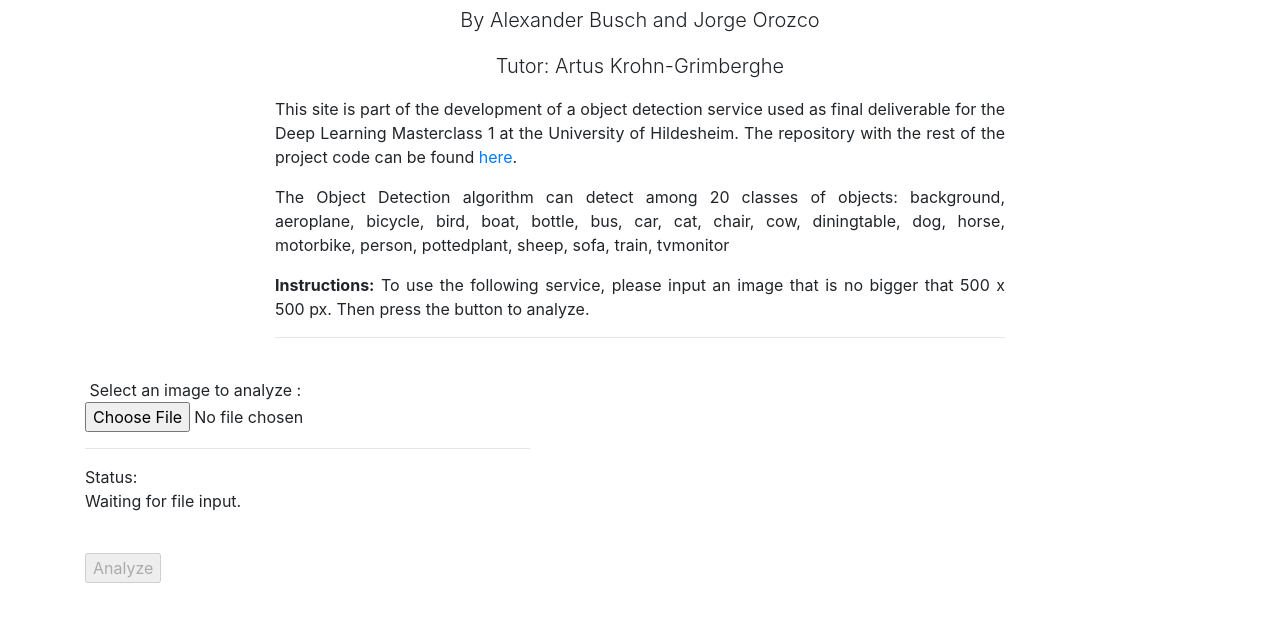
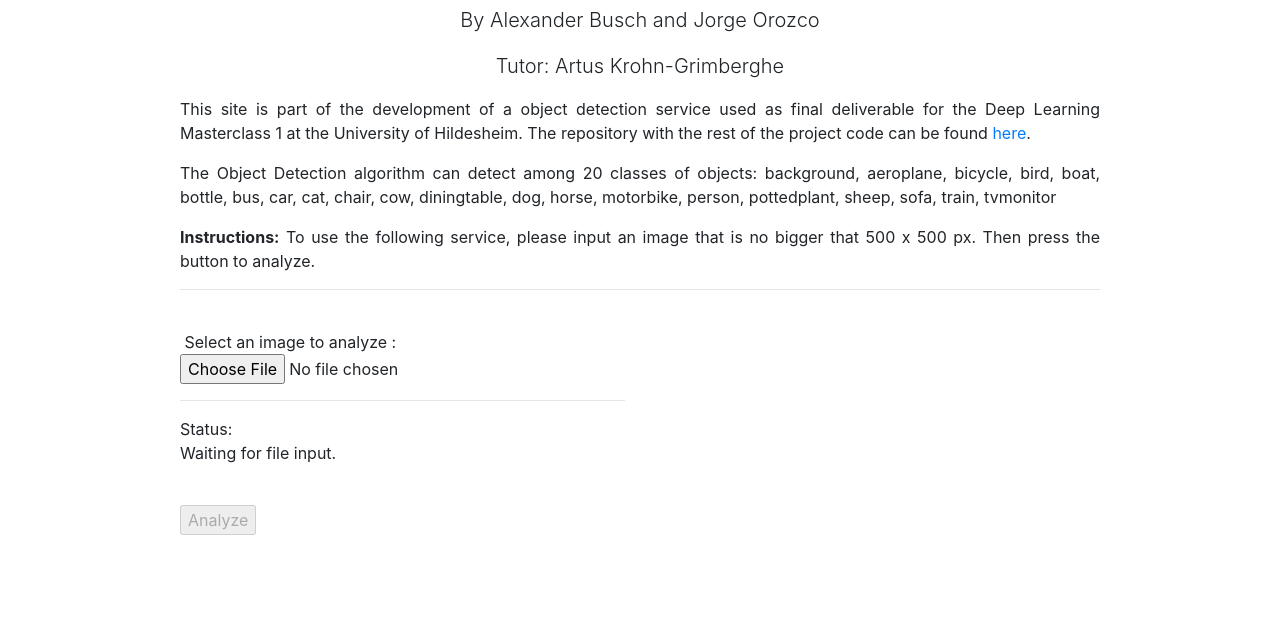
Before and after one commit to JorgeOrozcoP/JorgeOrozcoP.github.io, a plain HTML site: page objdetector.html in a window 1280 px wide. Shown: the part 155-776 px from the top of the page. Drawn offline with Linux system fonts and the light colour scheme.

Commit message:
nicer layout

```diff
--- a/objdetector.html
+++ b/objdetector.html
@@ -37,8 +37,8 @@
 
     <!--Readme text-->
       <div class="row">
-        <div class="col-md-2"></div>
-        <div class="col-md-8">
+        <div class="col-md-1"></div>
+        <div class="col-md-10">
           <p class="text-justify"> This site is part of the development of a object detection service used as final deliverable for the Deep Learning Masterclass 1 at the University of Hildesheim. The repository with the rest of the project code can be found <a href="https://github.com/JorgeOrozcoP/mclass">here</a>.</p>
 
           <p class="text-justify">The Object Detection algorithm can detect among 20 classes of objects: background, aeroplane, bicycle, bird, boat, bottle, bus, car, cat, chair, cow, diningtable, dog, horse, motorbike, person, pottedplant, sheep, sofa, train, tvmonitor </p>
@@ -47,11 +47,12 @@
 
           <hr />
         </div>
-        <div class="col-md-2"></div>
+        <div class="col-md-1"></div>
       </div>
 
     <!--Exectution-->
     <div class="row pt-4">
+      <div class="col-md-1"></div>
       <div class="col-md-5">
         <img src='' id="preview_img" class='img-fluid' />
               Select an image to analyze : <input type="file"  onchange="img_preview()" id="input_slct" name="image" />
@@ -59,10 +60,10 @@
               Status: <p id='status'></p><br />
               <input type="button" id="submit_btn" value="Analyze" onclick='http_call()' disabled /><br />
       </div>
-      <div class="col-md-2"></div>
       <div class="col-md-5">
         <img src='' id="output_img" class='img-fluid' />
       </div>
+      <div class="col-md-1"></div>
     </div>
     <div class="row">
       <div class="col-md-12 mb-5" > </div>
```
